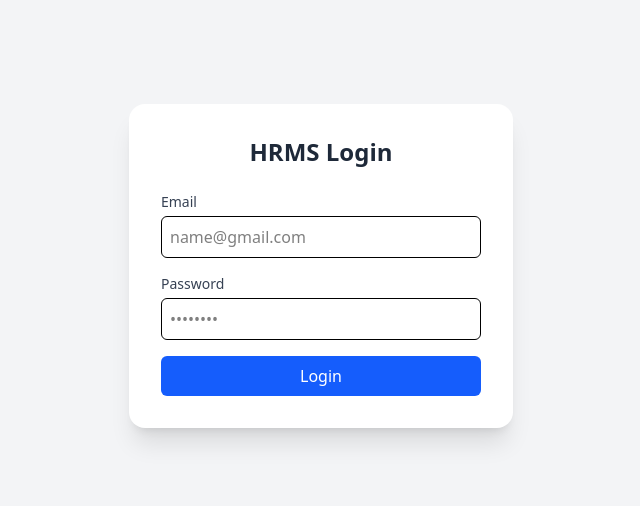
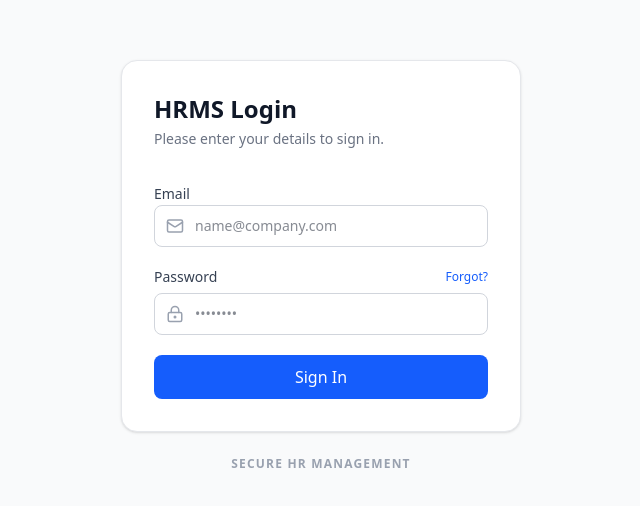
Before and after one commit to yasheshpatel4/HRMS, a React (Vite) app in the folder hrms_frontend/: page /login in a window 1280 px wide. Shown: the part 134-640 px from the top of the page, without its empty margins (319-959 px from the left). Built offline with nearby package versions, Linux system fonts and the light colour scheme; no server answers.

Commit message:
update login page

```diff
--- a/hrms_frontend/package.json
+++ b/hrms_frontend/package.json
@@ -13,6 +13,8 @@
     "@tailwindcss/vite": "^4.1.18",
     "@tanstack/react-query": "^5.90.20",
     "axios": "^1.13.5",
+    "crypto-js": "^4.2.0",
+    "framer-motion": "^12.34.3",
     "lucide-react": "^0.564.0",
     "primeflex": "^4.0.0",
     "primeicons": "^7.0.0",
@@ -25,6 +27,7 @@
   },
   "devDependencies": {
     "@eslint/js": "^9.39.1",
+    "@types/crypto-js": "^4.2.2",
     "@types/node": "^24.10.1",
     "@types/react": "^19.2.5",
     "@types/react-dom": "^19.2.3",
--- a/hrms_frontend/src/components/Login.tsx
+++ b/hrms_frontend/src/components/Login.tsx
@@ -1,69 +1,113 @@
 import { useState, useEffect } from "react";
 import { useNavigate } from "react-router-dom";
+import { motion, AnimatePresence } from "framer-motion";
+import { LockKeyhole, Mail, Loader2, AlertCircle } from "lucide-react";
 import { useAuth } from "../Context/AuthContext";
 
 const Login = () => {
   const { login, isAuthenticated } = useAuth();
-
   const [email, setEmail] = useState("");
   const [password, setPassword] = useState("");
   const [error, setError] = useState("");
+  const [isLoading, setIsLoading] = useState(false);
   const navigate = useNavigate();
 
   useEffect(() => {
-    if (isAuthenticated) {
-      navigate("/dashboard", { replace: true });
-    }
+    if (isAuthenticated) navigate("/dashboard", { replace: true });
   }, [isAuthenticated, navigate]);
 
   const handleLogin = async (e: React.FormEvent) => {
     e.preventDefault();
     setError("");
-
+    setIsLoading(true);
     try {
       await login(email, password);
     } catch (err: any) {
-      setError(err);
+      setError("Invalid email or password");
+    } finally {
+      setIsLoading(false);
     }
   };
 
   return (
-    <div className="flex flex-col items-center justify-center min-h-screen bg-gray-100">
-      <div className="p-8 bg-white shadow-xl rounded-2xl w-96">
-        <h2 className="text-2xl font-bold text-center text-gray-800 mb-6">HRMS Login</h2>
-        {error && <p className="text-red-500 text-sm mb-4 text-center">{error}</p>}
+    <div className="flex min-h-screen items-center justify-center bg-gray-50 px-6">
+      <motion.div
+        initial={{ opacity: 0, y: 10 }}
+        animate={{ opacity: 1, y: 0 }}
+        transition={{ duration: 0.4 }}
+        className="w-full max-w-[400px]"
+      >
+        <div className="bg-white border border-gray-200 shadow-sm rounded-2xl p-8">
+          <div className="mb-8">
+            <h2 className="text-2xl font-bold text-gray-900">HRMS Login</h2>
+            <p className="text-gray-500 text-sm mt-1">Please enter your details to sign in.</p>
+          </div>
 
-        <form onSubmit={handleLogin} className="space-y-4">
-          <div>
-            <label className="block text-sm font-medium text-gray-700">Email</label>
+          <AnimatePresence>
+            {error && (
+              <motion.div
+                initial={{ opacity: 0, y: -10 }}
+                animate={{ opacity: 1, y: 0 }}
+                className="mb-6 flex items-center gap-2 rounded-lg bg-red-50 p-3 text-sm text-red-600 border border-red-100"
+              >
+                <AlertCircle size={16} />
+                <p>{error}</p>
+              </motion.div>
+            )}
+          </AnimatePresence>
+
+          <form onSubmit={handleLogin} className="space-y-5">
+            <div className="space-y-1.5">
+              <label className="text-sm font-medium text-gray-700">Email</label>
+              <div className="relative">
+                <Mail className="absolute left-3 top-1/2 -translate-y-1/2 text-gray-400" size={18} />
                 <input
                   type="email"
                   required
                   value={email}
                   onChange={(e) => setEmail(e.target.value)}
-              className="w-full p-2 mt-1 border rounded-md focus:ring-2 focus:ring-blue-500 outline-none text-black"
-              placeholder="name@gmail.com"
+                  className="w-full border border-gray-300 rounded-lg py-2.5 pl-10 pr-4 outline-none focus:ring-2 focus:ring-blue-500/10 focus:border-blue-500 transition-all text-gray-900 text-sm"
+                  placeholder="name@company.com"
                 />
               </div>
-          <div>
-            <label className="block text-sm font-medium text-gray-700">Password</label>
+            </div>
+
+            <div className="space-y-1.5">
+              <div className="flex justify-between items-center">
+                <label className="text-sm font-medium text-gray-700">Password</label>
+                <button type="button" className="text-xs text-blue-600 hover:underline">Forgot?</button>
+              </div>
+              <div className="relative">
+                <LockKeyhole className="absolute left-3 top-1/2 -translate-y-1/2 text-gray-400" size={18} />
                 <input
                   type="password"
                   required
                   value={password}
                   onChange={(e) => setPassword(e.target.value)}
-              className="w-full p-2 mt-1 border rounded-md focus:ring-2 focus:ring-blue-500 outline-none text-black"
+                  className="w-full border border-gray-300 rounded-lg py-2.5 pl-10 pr-4 outline-none focus:ring-2 focus:ring-blue-500/10 focus:border-blue-500 transition-all text-gray-900 text-sm"
                   placeholder="••••••••"
                 />
               </div>
+            </div>
+
             <button
               type="submit"
-            className="w-full bg-blue-600 text-white py-2 rounded-md hover:bg-blue-700 transition"
+              disabled={isLoading}
+              className="w-full bg-blue-600 hover:bg-blue-700 text-white font-medium py-2.5 rounded-lg transition-colors flex items-center justify-center gap-2 disabled:opacity-70 disabled:cursor-not-allowed mt-2"
             >
-            Login
+              {isLoading ? (
+                <Loader2 className="animate-spin" size={18} />
+              ) : (
+                "Sign In"
+              )}
             </button>
           </form>
         </div>
+
+        <p className="mt-6 text-center text-xs text-gray-400 uppercase tracking-widest font-semibold">
+          Secure HR Management
+        </p>
+      </motion.div>
     </div>
   );
 };
```
Also changed, not shown: 1 other file (tests, documents, lock files or other folders). Lines whose indentation alone changed are shown as unchanged.
